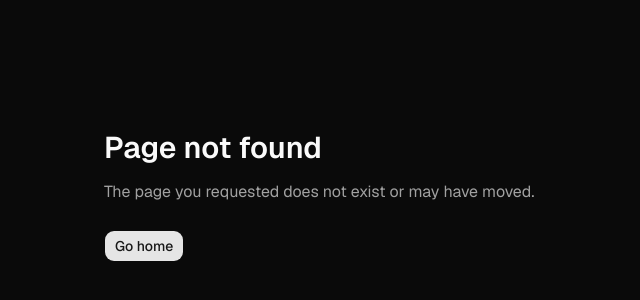
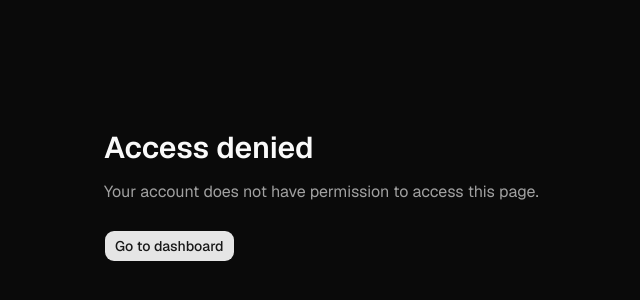
Before and after one commit to katonsa/quickcourt, a Next.js app: page /forbidden in a window 1280 px wide. Before the commit this address had no page. Shown: the part 204-504 px from the top of the page, without its empty margins (176-816 px from the left). Built offline with nearby package versions, Linux system fonts and the light colour scheme.

Commit message:
feat(auth): add access denial pages

```diff
--- /dev/null
+++ b/app/forbidden/page.tsx
@@ -0,0 +1,25 @@
+import Link from "next/link"
+
+import { Button } from "@/components/ui/button"
+
+export default function ForbiddenPage() {
+  return (
+    <main className="min-h-svh bg-background">
+      <section className="mx-auto flex min-h-svh w-full max-w-3xl flex-col justify-center gap-6 px-6 py-16">
+        <div className="space-y-3">
+          <h1 className="text-3xl font-semibold tracking-normal text-foreground">
+            Access denied
+          </h1>
+          <p className="max-w-xl text-base leading-7 text-muted-foreground">
+            Your account does not have permission to access this page.
+          </p>
+        </div>
+        <div>
+          <Button asChild>
+            <Link href="/dashboard">Go to dashboard</Link>
+          </Button>
+        </div>
+      </section>
+    </main>
+  )
+}
--- /dev/null
+++ b/app/unauthorized/page.tsx
@@ -0,0 +1,25 @@
+import Link from "next/link"
+
+import { Button } from "@/components/ui/button"
+
+export default function UnauthorizedPage() {
+  return (
+    <main className="min-h-svh bg-background">
+      <section className="mx-auto flex min-h-svh w-full max-w-3xl flex-col justify-center gap-6 px-6 py-16">
+        <div className="space-y-3">
+          <h1 className="text-3xl font-semibold tracking-normal text-foreground">
+            Sign in required
+          </h1>
+          <p className="max-w-xl text-base leading-7 text-muted-foreground">
+            You need to sign in before accessing this page.
+          </p>
+        </div>
+        <div>
+          <Button asChild>
+            <Link href="/sign-in">Sign in</Link>
+          </Button>
+        </div>
+      </section>
+    </main>
+  )
+}
```
